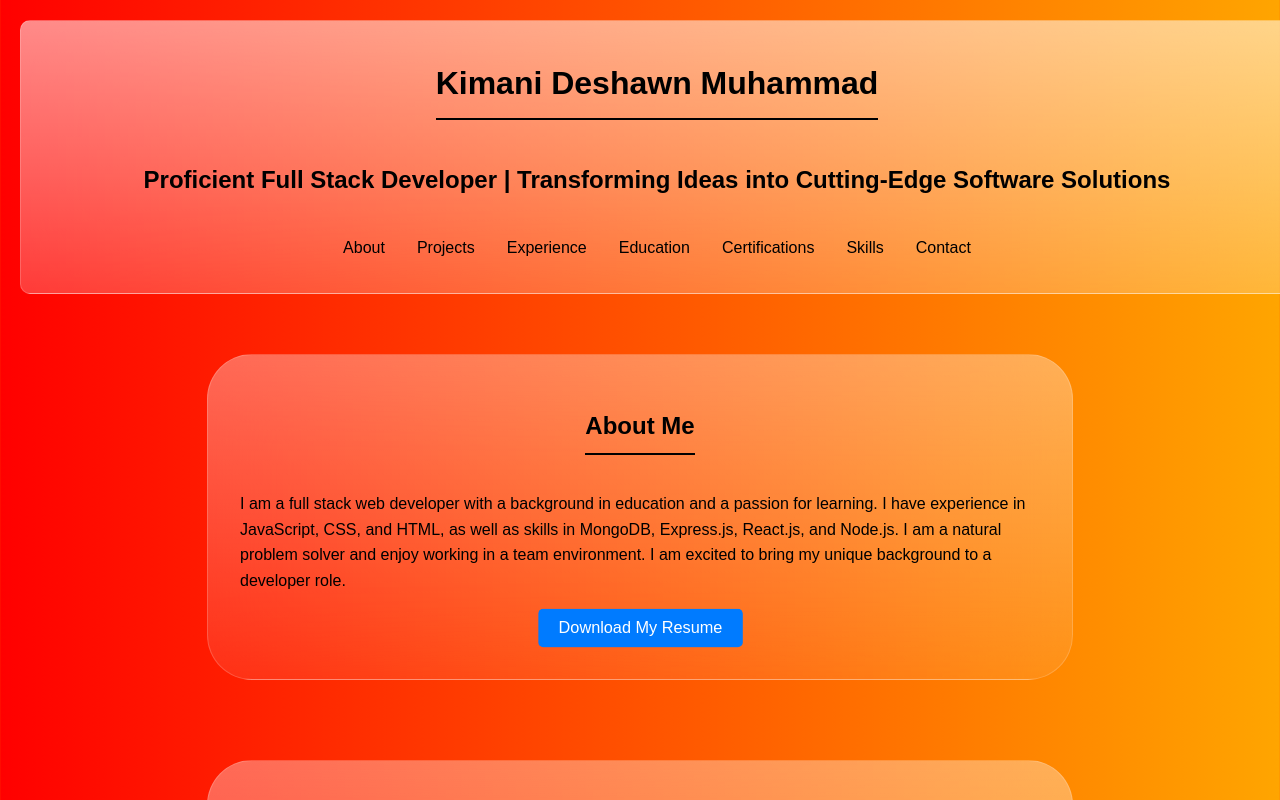
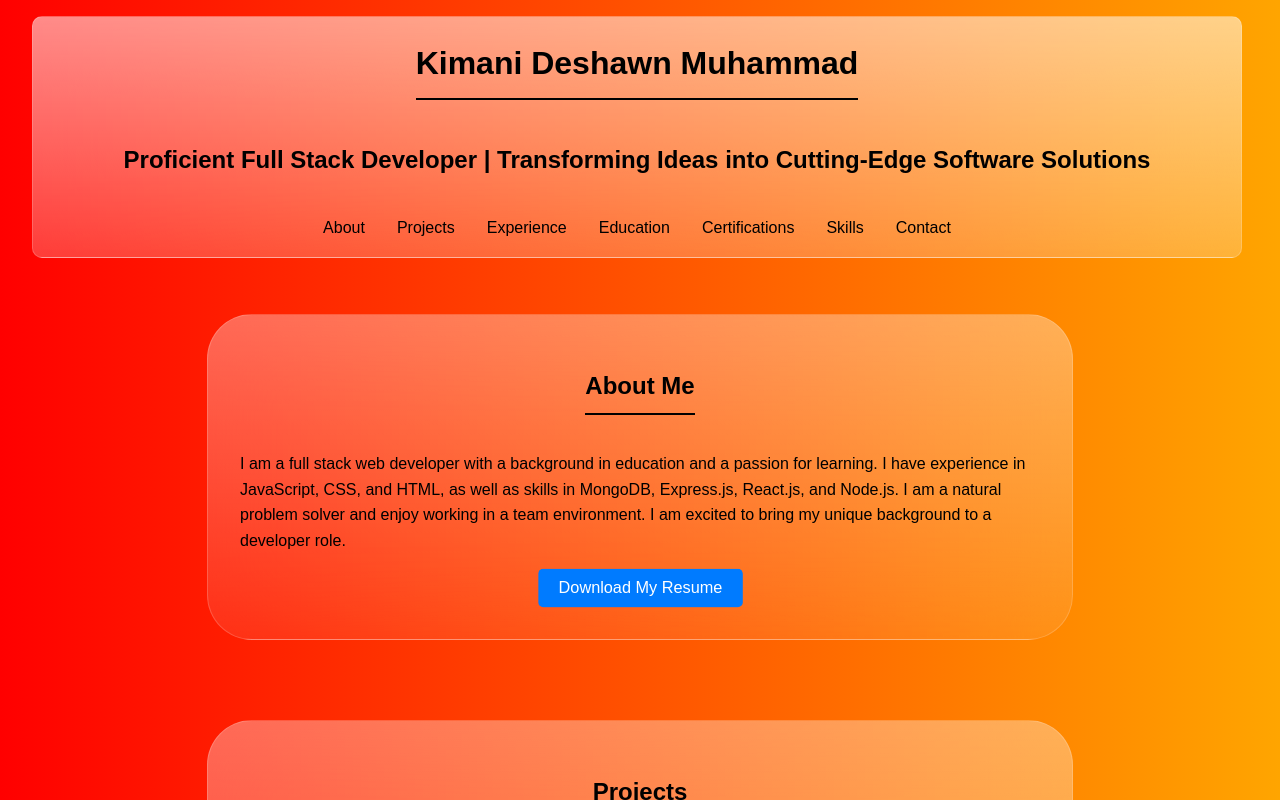
Before and after one commit to agent-kdubb/Portfolio, a React (Create React App) app: page / in a window 1280 px wide. Shown: the top 800 px of the page. Built offline with nearby package versions, Linux system fonts and the light colour scheme.

Commit message:
Removed padding for header and footer while adding margins

```diff
--- a/src/main.css
+++ b/src/main.css
@@ -1,7 +1,7 @@
 body {
   font-family: Arial, sans-serif;
   line-height: 1.6;
-  margin: 0;
+  margin: 1rem 1rem 1rem 1rem;
   padding: 0;
   box-sizing: border-box;
   background: linear-gradient(135deg, #ffcc33, #ff99cc);
@@ -13,10 +13,9 @@ header {
   backdrop-filter: blur(45px); /* blur effect */
   border: 1px solid rgba(255, 255, 255, 0.18); /* border to define edges */
   box-shadow: 0 4px 24px -1 rgba(0, 0, 0, 0.4); /* shadow for depth */
-  padding: 1rem;
   text-align: center;
   border-radius: 10px;
-  margin: 20px;
+  margin: 1rem 1rem 1rem 1rem;
   width: calc(100% - 40px); /* Ensure it fits within the screen with margins */
   display: flex;
   flex-direction: column;
@@ -28,7 +27,6 @@ footer {
   backdrop-filter: blur(45px); /* blur effect */
   border: 1px solid rgba(255, 255, 255, 0.18); /* border to define edges */
   box-shadow: 0 4px 24px -1 rgba(0, 0, 0, 0.4); /* shadow for depth */
-  padding: 1rem;
   text-align: center;
   border-radius: 10px;
   margin: 20px;
```
